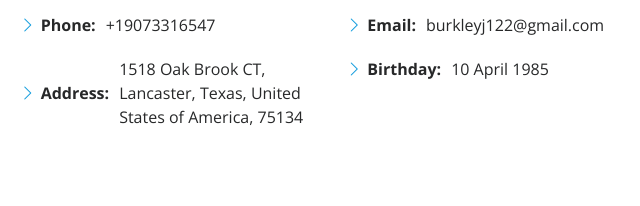
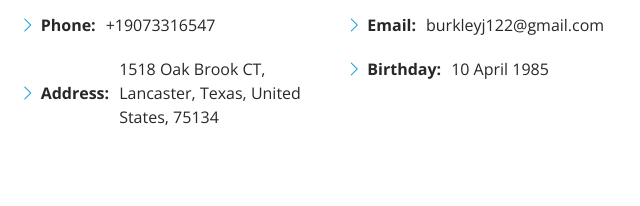
Before and after one commit to jimmybuuur/jimmybuuur.github.io, a plain HTML site: page index.html in a window 1280 px wide. Shown: the part 379-585 px from the top of the page, 619-1259 px from the left. Drawn offline with nearby package versions, Linux system fonts and the light colour scheme.

Commit message:
fix address

```diff
--- a/index.html
+++ b/index.html
@@ -120,7 +120,7 @@
                     <li>
                       <i class="bi bi-chevron-right"></i> <strong>Address:</strong>
                       <span
-                        >1518 Oak Brook CT, Lancaster, Texas, United States of America, 75134</span
+                        >1518 Oak Brook CT, Lancaster, Texas, United States, 75134</span
                       >
                     </li>
                   </ul>
@@ -524,7 +524,7 @@
                 <div class="address">
                   <i class="bi bi-geo-alt"></i>
                   <h4>Location:</h4>
-                  <p>1518 Oak Brook CT, Lancaster, Texas, United States of America, 75134</p>
+                  <p>1518 Oak Brook CT, Lancaster, Texas, United States, 75134</p>
                 </div>
 
                 <div class="email">
```
